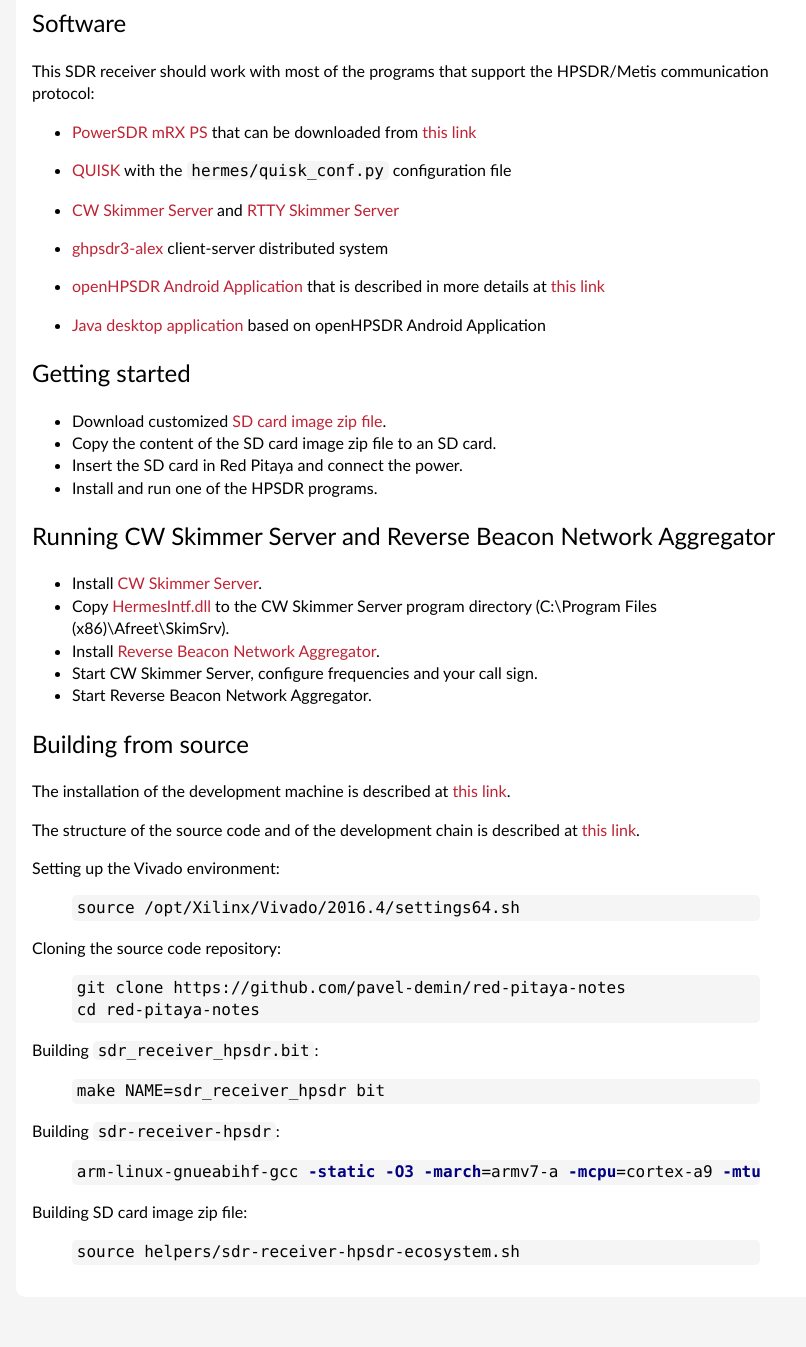
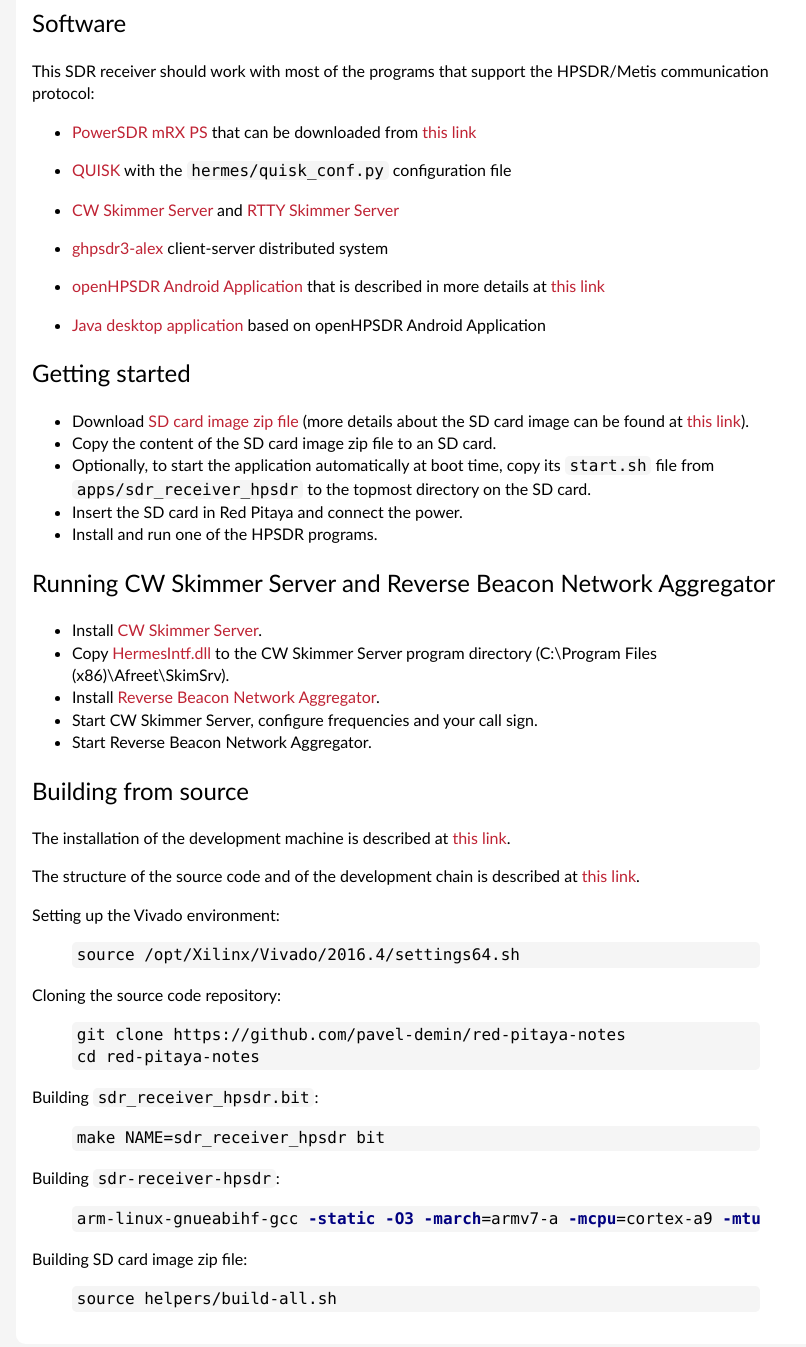
Before and after one commit to pavel-demin/red-pitaya-notes, a Jekyll site: the page built from sdr-receiver-hpsdr.md, in a window 1280 px wide and 1400 px high, scrolled down 1146 px. Shown: the top 1347 px of the window, without its empty margins (224-1030 px from the left). Built offline with Jekyll 4.4.1, drawn with Linux system fonts in a browser that asks for light colours.

Commit message:
replace ecosystem with alpine in sdr-receiver-hpsdr

```diff
--- a/sdr-receiver-hpsdr.md
+++ b/sdr-receiver-hpsdr.md
@@ -56,8 +56,9 @@
 Getting started
 -----
 
- - Download customized [SD card image zip file](https://www.dropbox.com/sh/5fy49wae6xwxa8a/AAAP62ge2aAqpTxTP1of5zLga/sdr/ecosystem-0.95-1-6deb253-sdr-receiver-hpsdr.zip?dl=1).
+ - Download [SD card image zip file]({{ site.release-image }}) (more details about the SD card image can be found at [this link]({{ "/alpine/" | prepend: site.baseurl }})).
  - Copy the content of the SD card image zip file to an SD card.
+ - Optionally, to start the application automatically at boot time, copy its `start.sh` file from `apps/sdr_receiver_hpsdr` to the topmost directory on the SD card.
  - Insert the SD card in Red Pitaya and connect the power.
  - Install and run one of the HPSDR programs.
 
@@ -95,10 +96,10 @@
 
 Building `sdr-receiver-hpsdr`:
 {% highlight bash %}
-arm-linux-gnueabihf-gcc -static -O3 -march=armv7-a -mcpu=cortex-a9 -mtune=cortex-a9 -mfpu=neon -mfloat-abi=hard projects/sdr_receiver_hpsdr/server/sdr-receiver-hpsdr.c -o sdr-receiver-hpsdr -D_GNU_SOURCE -lm -lpthread
+arm-linux-gnueabihf-gcc -static -O3 -march=armv7-a -mcpu=cortex-a9 -mtune=cortex-a9 -mfpu=neon -mfloat-abi=hard -D_GNU_SOURCE projects/sdr_receiver_hpsdr/server/sdr-receiver-hpsdr.c -o sdr-receiver-hpsdr -lm -lpthread
 {% endhighlight %}
 
 Building SD card image zip file:
 {% highlight bash %}
-source helpers/sdr-receiver-hpsdr-ecosystem.sh
+source helpers/build-all.sh
 {% endhighlight %}
```
